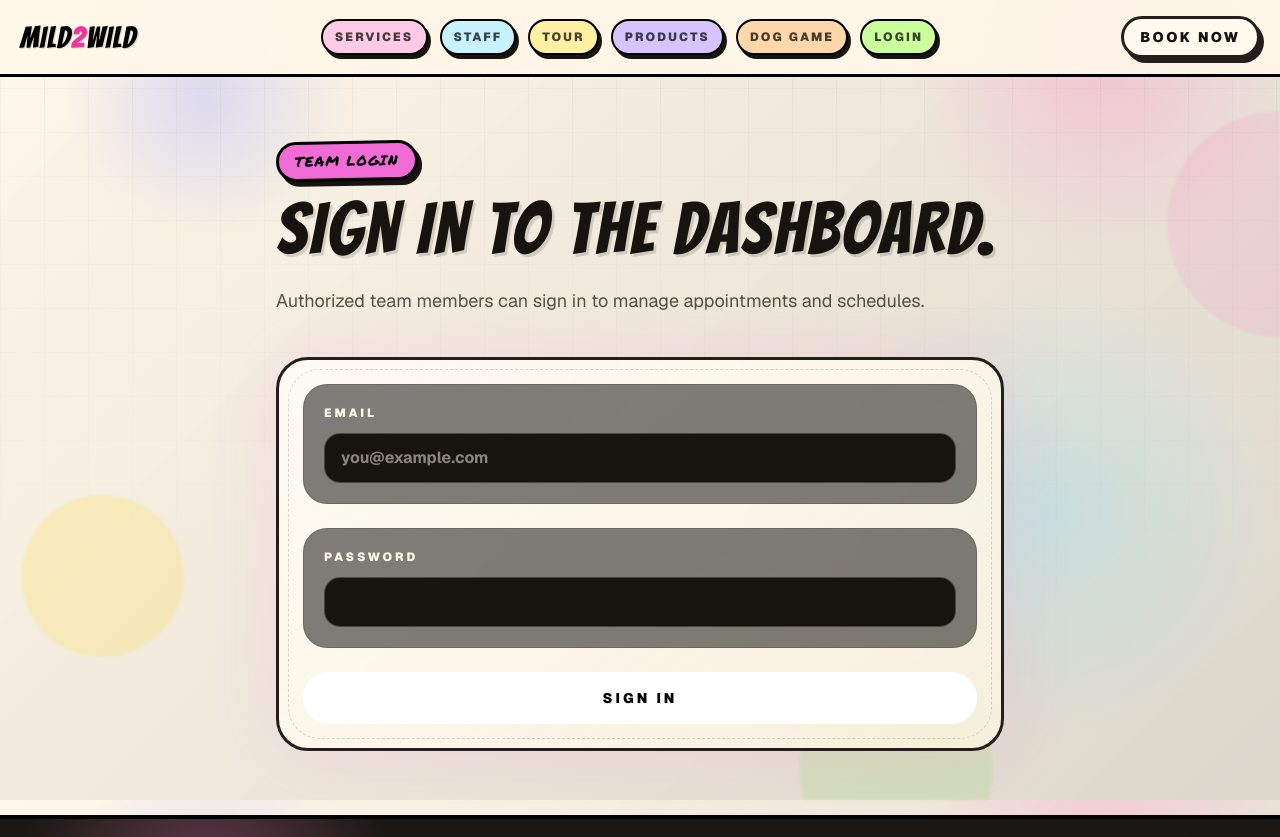
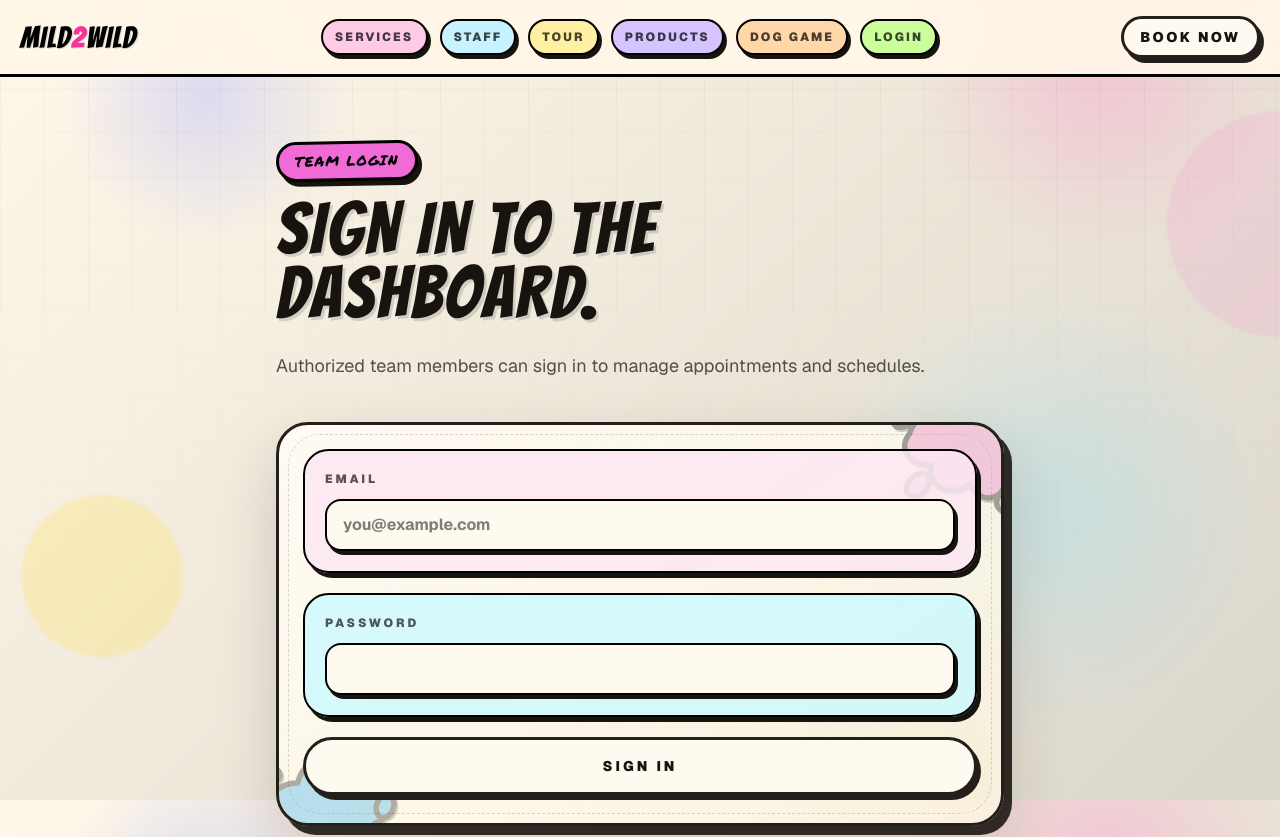
Before and after one commit to tyleradams69/mild2wild, a Next.js app: page /login in a window 1280 px wide. Shown: the top 837 px of the page. Built offline with nearby package versions, Linux system fonts and the light colour scheme.

Commit message:
style: match login panel to site theme

```diff
--- a/src/app/login/page.tsx
+++ b/src/app/login/page.tsx
@@ -1,4 +1,4 @@
-import { PageShell, SectionEyebrow } from "@/components/site";
+import { PageShell, PaintSplat, SectionEyebrow } from "@/components/site";
 
 function errorCopy(error?: string) {
   if (!error) return null;
@@ -20,7 +20,9 @@ export default async function LoginPage({ searchParams }: { searchParams?: Promi
     <PageShell>
       <section className="mx-auto max-w-3xl px-5 py-16">
         <SectionEyebrow color="#F06BD6">Team login</SectionEyebrow>
-        <h1 className="brand-display max-w-4xl text-5xl font-black uppercase md:text-7xl">Sign in to the dashboard.</h1>
+        <h1 className="brand-display max-w-4xl text-4xl font-black uppercase min-[420px]:text-5xl md:text-7xl">
+          Sign in to the <span className="block">dashboard.</span>
+        </h1>
         <p className="mt-6 max-w-2xl text-lg leading-8 text-white/65">
           Authorized team members can sign in to manage appointments and schedules.
         </p>
@@ -31,33 +33,46 @@ export default async function LoginPage({ searchParams }: { searchParams?: Promi
           </div>
         ) : null}
 
-        <form action="/api/dashboard-login" method="post" className="neon-card mt-10 grid gap-6 rounded-[2rem] p-6" style={{ boxShadow: "0 0 70px #F06BD622" }}>
-          <label className="rounded-3xl border border-white/10 bg-black/50 p-5">
-            <span className="block text-xs font-black uppercase tracking-[0.24em] text-white/45">Email</span>
+        <form
+          action="/api/dashboard-login"
+          method="post"
+          className="neon-card relative mx-1 mt-10 grid overflow-hidden rounded-[2rem] bg-[#fff7e8] p-5 shadow-[8px_9px_0_#17130f,0_0_0_8px_#F06BD633,0_26px_60px_rgba(40,26,20,0.2)] sm:mx-0 sm:p-6"
+        >
+          <PaintSplat color="#F06BD6" variant="window" className="absolute -right-10 -top-12 w-40 rotate-12 opacity-40" />
+          <PaintSplat color="#4DDCE5" variant="bubble" className="absolute -bottom-14 -left-10 w-40 -rotate-12 opacity-35" />
+
+          <div className="relative z-10 grid gap-5 pb-1">
+            <div className="rounded-[1.6rem] border-2 border-black bg-pink-100/85 p-4 shadow-[4px_5px_0_#17130f] sm:p-5">
+              <label>
+                <span className="block text-xs font-black uppercase tracking-[0.24em] text-black/65">Email</span>
                 <input
                   name="email"
                   type="email"
                   autoComplete="email"
                   placeholder="you@example.com"
-              className="mt-3 w-full rounded-2xl border border-white/10 bg-black px-4 py-3 font-bold text-white outline-none focus:border-pink-300"
+                  className="mt-3 w-full rounded-2xl border-2 border-black bg-[#fffaf0] px-4 py-3 font-bold text-black shadow-[3px_4px_0_#17130f] outline-none placeholder:text-black/50 focus:border-pink-500 focus:bg-white"
                   required
                 />
               </label>
+            </div>
 
-          <label className="rounded-3xl border border-white/10 bg-black/50 p-5">
-            <span className="block text-xs font-black uppercase tracking-[0.24em] text-white/45">Password</span>
+            <div className="rounded-[1.6rem] border-2 border-black bg-cyan-100/85 p-4 shadow-[4px_5px_0_#17130f] sm:p-5">
+              <label>
+                <span className="block text-xs font-black uppercase tracking-[0.24em] text-black/65">Password</span>
                 <input
                   name="password"
                   type="password"
                   autoComplete="current-password"
-              className="mt-3 w-full rounded-2xl border border-white/10 bg-black px-4 py-3 font-bold text-white outline-none focus:border-pink-300"
+                  className="mt-3 w-full rounded-2xl border-2 border-black bg-[#fffaf0] px-4 py-3 font-bold text-black shadow-[3px_4px_0_#17130f] outline-none focus:border-cyan-500 focus:bg-white"
                   required
                 />
               </label>
+            </div>
 
-          <button className="rounded-full bg-white px-6 py-4 text-sm font-black uppercase tracking-[0.22em] text-black transition hover:bg-pink-300" type="submit">
+            <button className="shop-tag bg-lime-200 px-6 py-4 text-sm font-black uppercase tracking-[0.22em] transition hover:-translate-y-0.5 hover:bg-yellow-200" type="submit">
               Sign in
             </button>
+          </div>
         </form>
       </section>
     </PageShell>
```
Lines whose indentation alone changed are shown as unchanged.
